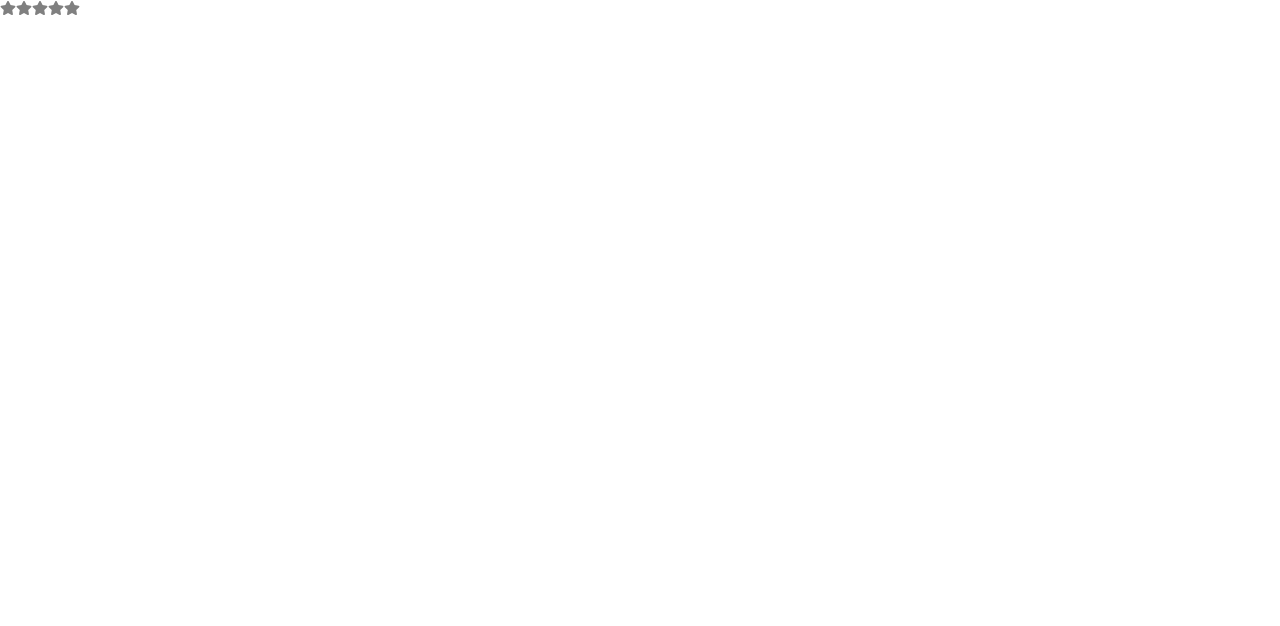
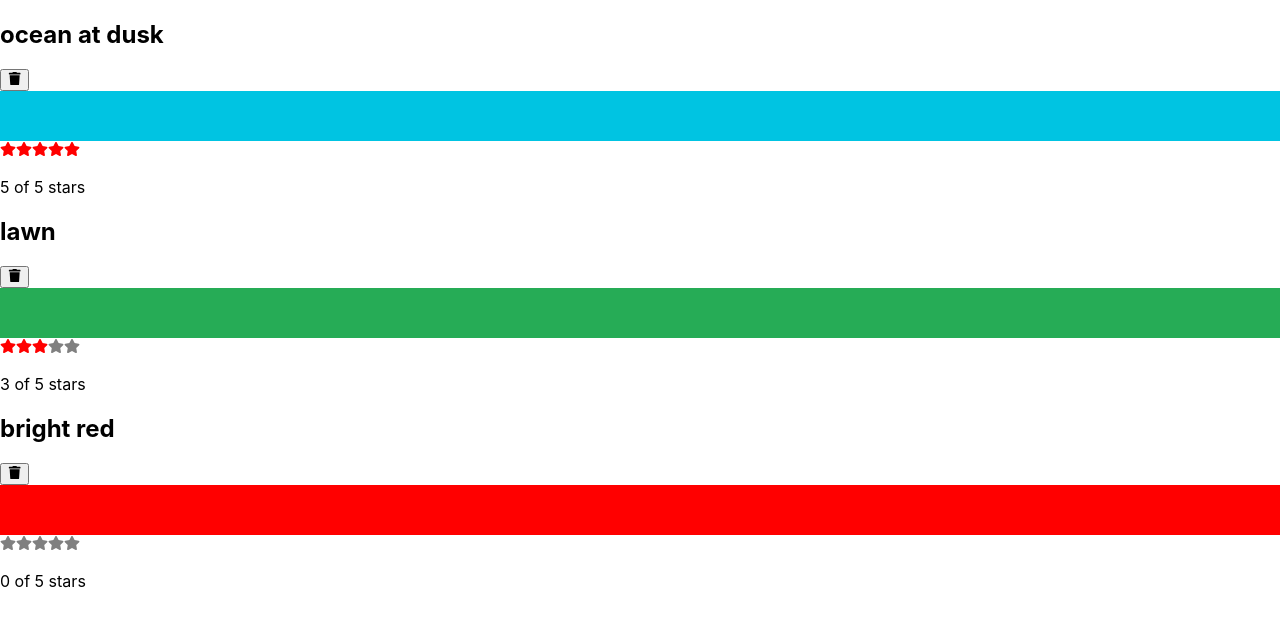
Before and after one commit to sanjeevjayasurya/rating-stars, a React (Create React App) app: page / in a window 1280 px wide. Shown: the top 626 px of the page. Built offline with nearby package versions, Linux system fonts and the light colour scheme.

Commit message:
feat: use hooks for state and pass states through components

```diff
--- a/package.json
+++ b/package.json
@@ -8,6 +8,7 @@
     "@testing-library/user-event": "^12.1.10",
     "react": "^17.0.1",
     "react-dom": "^17.0.1",
+    "react-icons": "^3.11.0",
     "react-scripts": "4.0.0",
     "web-vitals": "^0.2.4"
   },
--- /dev/null
+++ b/src/App.js
@@ -0,0 +1,20 @@
+import React, { useState } from 'react'
+import colorData from './data/color-data.json'
+import ColorList from './ColorList.js'
+
+export default function App() {
+    const [colors, setColors] = useState(colorData)
+    // Sending state down the component tree
+    return <ColorList colors={colors}
+        onRateColor={(id, rating) => {
+            const newColors = colors.map(color =>
+                color.id === id ? { ...color, rating } : color
+            );
+            setColors(newColors);
+        }}
+        onRemoveColor={id => {
+            const newColors = colors.filter(color => color.id !== id);
+            setColors(newColors);
+        }}
+    />
+}
--- /dev/null
+++ b/src/Color.js
@@ -0,0 +1,15 @@
+import StarRating from './StarRating'
+import { FaTrash } from "react-icons/fa";
+
+export default function Color({ id, title, color, rating, onRemoveColor = f => f , onRate = f => f}) {
+    return (
+        <section>
+            <h1>{title}</h1>
+            <button onClick={() => onRemoveColor(id)}>
+                <FaTrash />
+            </button>
+            <div style={{ height: 50, backgroundColor: color }} />
+            <StarRating selectedStars={rating} onRate={rating => onRate(id,rating)} />
+        </section>
+    );
+}
--- /dev/null
+++ b/src/ColorList.js
@@ -0,0 +1,13 @@
+import React from "react";
+import Color from "./Color";
+export default function ColorList({ colors = [], onRemoveColor = f => f, onRateColor = f => f }) {
+    if (!colors.length)
+        return <div>No Colors Listed.</div>;
+    return (
+        <div>
+            {
+                colors.map(color => <Color key={color.id} {...color} onRemoveColor={onRemoveColor} onRate={onRateColor}/>)
+            }
+        </div>
+    );
+}
--- a/src/Star.js
+++ /dev/null
@@ -1,11 +0,0 @@
-import React from 'react'
-import { FaStar } from 'react-icons/fa'
-
-const Star = ({ selected = false }) =>
-    <FaStar color={selected ? "red" : "gray"} />
-
-const createArray = length => [...Array(length)]
-
-export default function StarRating({ totalStars = 5 }) {
-    return createArray(totalStars).map((star, i) => <Star key={i} />)
-}
--- /dev/null
+++ b/src/StarRating.js
@@ -0,0 +1,26 @@
+import React from 'react'
+import { FaStar } from 'react-icons/fa'
+
+const Star = ({ selected = false, onSelect = f => f }) =>
+    <FaStar color={selected ? "red" : "gray"} onClick={onSelect} />
+
+const createArray = length => [...Array(length)]
+
+export default function StarRating({ totalStars = 5, selectedStars = 0, onRate = f => f }) {
+    return (
+        <>
+            {
+                createArray(totalStars).map((n, i) => (
+                    <Star
+                        key={i}
+                        selected={selectedStars > i}
+                        onSelect={() => onRate(i+1)}
+                    />
+                ))
+            }
+            <p>
+                {selectedStars} of {totalStars} stars
+            </p>
+        </>
+    )
+}
--- /dev/null
+++ b/src/data/color-data.json
@@ -0,0 +1,20 @@
+[
+    {
+        "id": "0175d1f0-a8c6-41bf-8d02-df5734d829a4",
+        "title": "ocean at dusk",
+        "color": "#00c4e2",
+        "rating": 5
+    },
+    {
+        "id": "83c7ba2f-7392-4d7d-9e23-35adbe186046",
+        "title": "lawn",
+        "color": "#26ac56",
+        "rating": 3
+    },
+    {
+        "id": "a11e3995-b0bd-4d58-8c48-5e49ae7f7f23",
+        "title": "bright red",
+        "color": "#ff0000",
+        "rating": 0
+    }
+]
--- a/src/index.js
+++ b/src/index.js
@@ -1,11 +1,11 @@
 import React from 'react';
 import ReactDOM from 'react-dom';
 import './index.css';
-import Star from './Star';
+import App from './App'
 
 ReactDOM.render(
   <React.StrictMode>
-    <Star />
+      <App />
   </React.StrictMode>,
   document.getElementById('root')
 );
```
Also changed, not shown: 1 other file (tests, documents, lock files or other folders).
